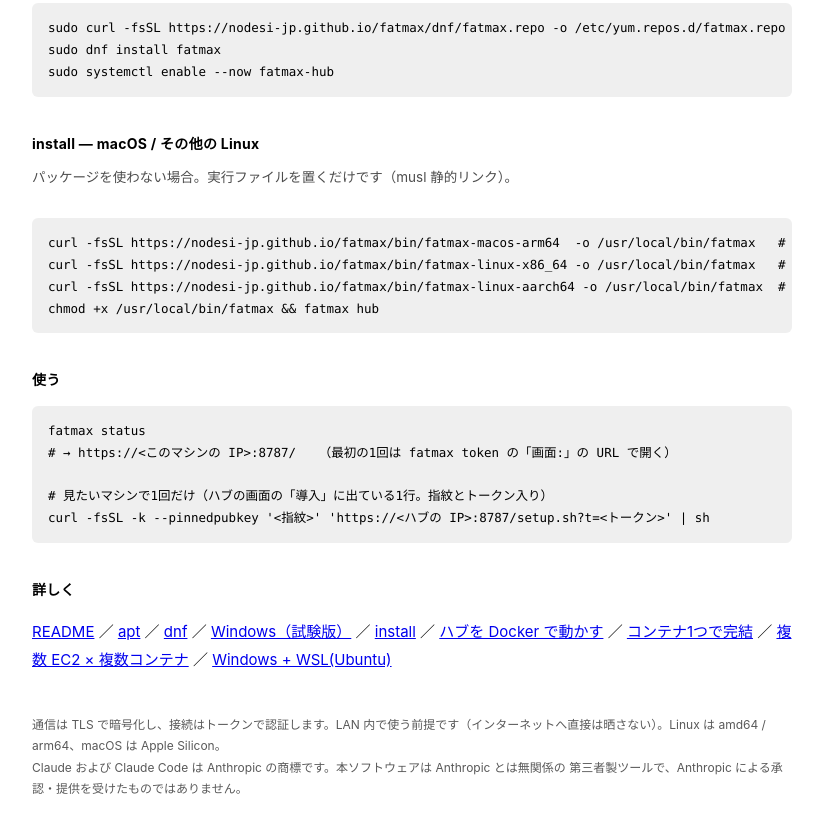
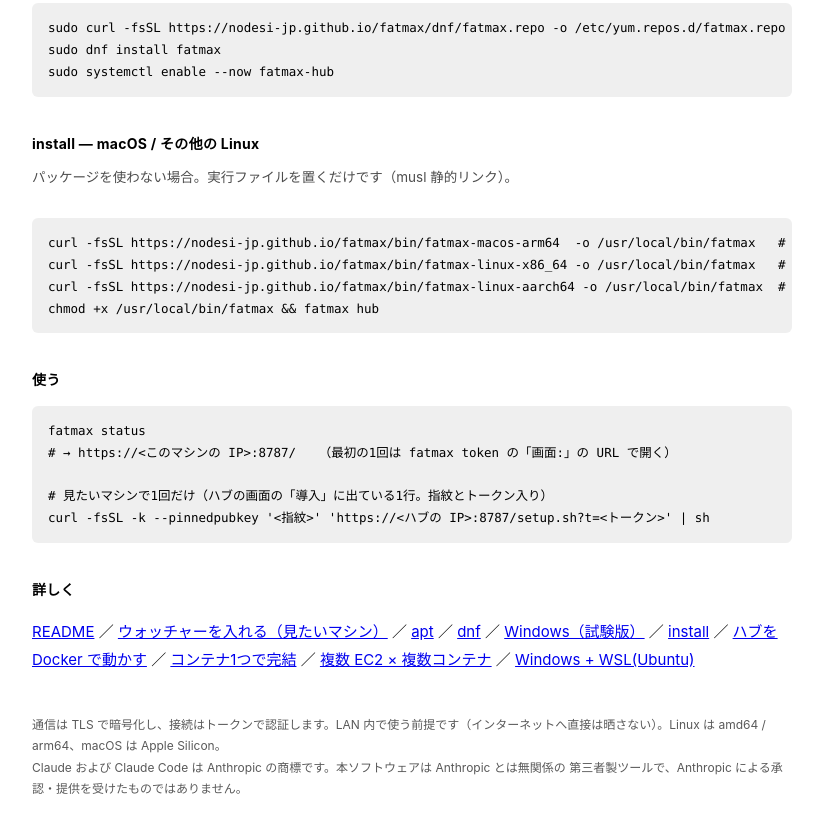
Before and after one commit to nodesi-jp/fatmax, a plain HTML site: page index.html in a window 1280 px wide. Shown: the part 1068-1900 px from the top of the page, without its empty margins (228-1051 px from the left). Drawn offline with Linux system fonts and the light colour scheme.

Commit message:
手順書だけ差し替える（0.1.184 のまま）: ウォッチャーだけの手順書 INSTALL-watcher.md を足す

```diff
--- a/index.html
+++ b/index.html
@@ -74,6 +74,7 @@ curl -fsSL -k --pinnedpubkey '&lt;指紋&gt;' 'https://&lt;ハブの IP&gt;:8787
 
 <h2>詳しく</h2>
 <p><a href="https://nodesi-jp.github.io/fatmax/README.md">README</a>
+ ／ <a href="https://nodesi-jp.github.io/fatmax/INSTALL-watcher.md">ウォッチャーを入れる（見たいマシン）</a>
  ／ <a href="https://nodesi-jp.github.io/fatmax/INSTALL-apt.md">apt</a>
  ／ <a href="https://nodesi-jp.github.io/fatmax/INSTALL-dnf.md">dnf</a>
  ／ <a href="https://nodesi-jp.github.io/fatmax/INSTALL-windows.md">Windows（試験版）</a>
```
Also changed, not shown: 5 other files.
